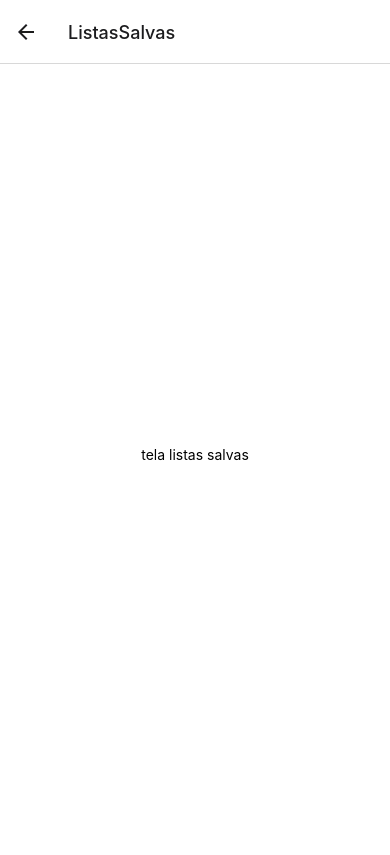
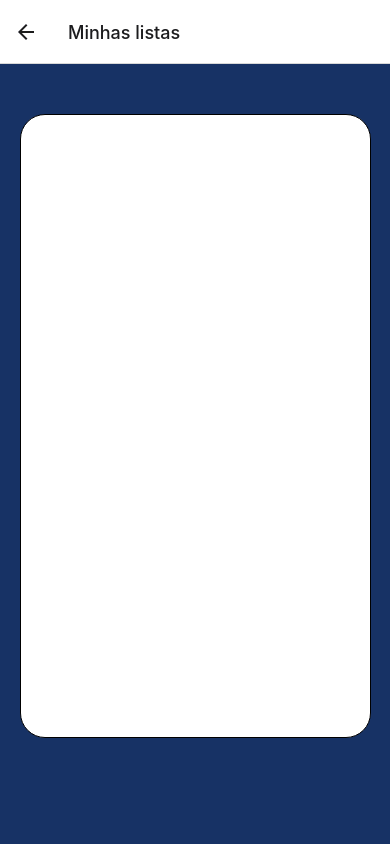
Before and after one commit to arturaugustomurtadasilva/SA.v2, a React Native app: screen /ListasSalvas in a window 390 px wide. Built offline with nearby package versions, Linux system fonts and the light colour scheme.

Commit message:
nada kkk

```diff
--- a/App.js
+++ b/App.js
@@ -22,12 +22,12 @@ export default function App() {
   return (
     <NavigationContainer>
       <Stack.Navigator>
-        <Stack.Screen options={{headerShown:false,}} name="Inicio" component={Inicio}/>
+        <Stack.Screen options={{headerShown:false, title:'Início'}} name="Inicio" component={Inicio}/>
         <Stack.Screen options={{headerShown:false,}} name="Login" component={Login}/>
         <Stack.Screen options={{headerShown:false,}} name="Registro" component={Registro}/>
-        <Stack.Screen options={{headerShown:true,}} name="ListasSalvas" component={ListasSalvas}/>
+        <Stack.Screen options={{headerShown:true, title:'Minhas listas'}} name="ListasSalvas" component={ListasSalvas}/>
         <Stack.Screen options={{headerShown:false,}} name="Home" component={Home}/>
-        <Stack.Screen options={{headerShown:true,}} name="Opcoes" component={Opcoes}/>
+        <Stack.Screen options={{headerShown:true, title:'Opções'}} name="Opcoes" component={Opcoes}/>
       </Stack.Navigator>
     </NavigationContainer>
 
--- a/package.json
+++ b/package.json
@@ -10,16 +10,18 @@
   },
   "dependencies": {
     "@expo/webpack-config": "^19.0.0",
-    "@react-native-picker/picker": "^2.5.1",
+    "@react-native-picker/picker": "2.4.10",
     "@react-navigation/bottom-tabs": "^6.5.9",
     "@react-navigation/native": "^6.1.8",
     "@react-navigation/native-stack": "^6.9.14",
     "@react-navigation/stack": "^6.3.18",
+    "bootstrap": "^5.3.2",
     "expo": "~49.0.12",
     "expo-status-bar": "~1.6.0",
     "react": "18.2.0",
+    "react-bootstrap": "^2.9.1",
     "react-dom": "18.2.0",
-    "react-native": "0.72.5",
+    "react-native": "0.72.6",
     "react-native-animatable": "^1.4.0",
     "react-native-snap-carousel": "^3.9.1",
     "react-native-swiper": "^1.6.0",
--- a/src/pages/Inicio/index.js
+++ b/src/pages/Inicio/index.js
@@ -1,10 +1,8 @@
 import { StatusBar } from 'expo-status-bar';
-import { Text, View } from 'react-native';
-import { TouchableOpacity } from 'react-native';
+import { Text, View, Image, TouchableOpacity } from 'react-native';
 import { styles } from './styles.js'
 import { useNavigation } from "@react-navigation/native";
 import { Ionicons } from '@expo/vector-icons'
-
 
 
 export default function Inicio() {
@@ -28,7 +26,10 @@ export default function Inicio() {
         </View>
 
         <View style={styles.viewMeio}>
-
+            <Image
+                style={{height:'30%',width:'45%'}}
+                source={require('../../img/TelaInicio/tl.webp')}
+            />
         </View>
 
         <View style={styles.viewBaixo}>
--- a/src/pages/Inicio/styles.js
+++ b/src/pages/Inicio/styles.js
@@ -23,7 +23,11 @@ export const styles = StyleSheet.create({
         height:'70%',
 
         alignItems: 'center',
-        justifyContent: 'center',
+        justifyContent: 'flex-start',
+    },
+    textInt:{
+        fontSize:20,
+        margin:5,
     },
     viewBaixo: {
         width:'100%',
--- a/src/pages/ListasSalvas/index.js
+++ b/src/pages/ListasSalvas/index.js
@@ -1,13 +1,17 @@
-import { StatusBar } from 'expo-status-bar';
-import { StyleSheet, Text, View } from 'react-native';
+import React, { useState } from 'react';
+import { StatusBar, Text, View, TextInput, TouchableOpacity } from 'react-native';
+import { Ionicons } from '@expo/vector-icons';
+import { styles } from './styles';
 
-import { styles } from './styles'
+export default function Cadastro() {
 
-export default function ListasSalvas() {
   return (
     <View style={styles.container}>
-      <Text>tela listas salvas</Text>
-      <StatusBar style="auto" />
+      <View style={styles.body}>
+
+      </View>
+      <View style={styles.footer}></View>
+      <StatusBar style='auto' />
     </View>
   );
 }
--- a/src/pages/ListasSalvas/styles.js
+++ b/src/pages/ListasSalvas/styles.js
@@ -3,8 +3,23 @@ import { StyleSheet } from 'react-native';
 export const styles = StyleSheet.create({
   container: {
     flex: 1,
+    backgroundColor: '#173265',
+    alignItems: 'center',
+    justifyContent: 'flex-start',
+  },
+  body: {
+    width: '90%',
+    height: '80%',
     backgroundColor: 'white',
+    borderColor: 'black',
+    borderWidth: 1,
     alignItems: 'center',
     justifyContent: 'center',
+    borderRadius: 25,
+    marginTop: 50,
+  },
+  footer: {
+    width: '100%',
+    height: '15%',
   },
 });
--- a/src/pages/Opcoes/index.js
+++ b/src/pages/Opcoes/index.js
@@ -22,7 +22,11 @@ export default function Opcoes() {
   };
 
   return (
+
+
+
     <View style={styles.container}>
+      <View style={styles.body}>
       <TouchableOpacity style={styles.btn} onPress={() => navigation.navigate('Perfil')}>
         <Text>Editar dados</Text>
       </TouchableOpacity>
@@ -32,13 +36,13 @@ export default function Opcoes() {
       <TouchableOpacity style={styles.btn} onPress={handleExcluirConta}>
         <Text>Excluir conta</Text>
       </TouchableOpacity>
-
-      {/* Modal de confirmação de exclusão */}
       <ConfirmacaoExclusao
         visible={modalVisible}
         onClose={() => setModalVisible(false)}
         onConfirm={handleConfirmarExclusao}
       />
+      </View>
+      <View style={styles.footer}></View>
     </View>
   );
 }
--- a/src/pages/Opcoes/styles.js
+++ b/src/pages/Opcoes/styles.js
@@ -3,10 +3,9 @@ import { StyleSheet } from 'react-native';
 export const styles = StyleSheet.create({
   container: {
     flex: 1,
-      backgroundColor: 'white',
+    backgroundColor: '#173265',
     alignItems: 'center',
     justifyContent: 'flex-start',
-
   },
   btn:{
       borderWidth:1,
@@ -15,6 +14,20 @@ export const styles = StyleSheet.create({
       alignItems: 'center',
       justifyContent: 'center',
       margin:5,
-
-    }
+  },
+  body: {
+    width: '90%',
+    height: '80%',
+    backgroundColor: 'white',
+    borderColor: 'black',
+    borderWidth: 1,
+    alignItems: 'center',
+    justifyContent: 'center',
+    borderRadius: 25,
+    marginTop: 50,
+  },
+  footer: {
+    width: '100%',
+    height: '15%',
+  },
 });
```
Also changed, not shown: src/img/TelaInicio/tl.webp (added), 1 other file (tests, documents, lock files or other folders). Lines whose indentation alone changed are shown as unchanged.
